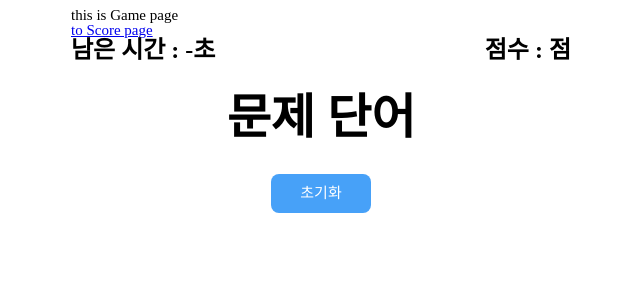
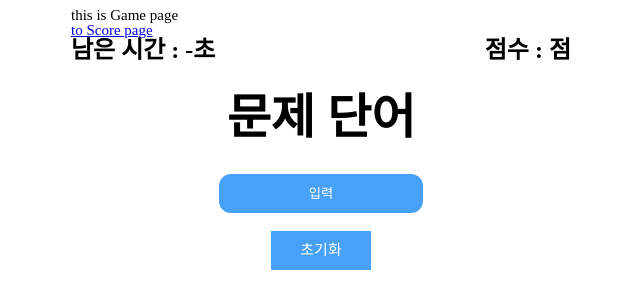
Before and after one commit to Seunghyum/han-com-game, a website built with webpack: page public/index.html in a window 1280 px wide. Both pictures are taken after a click on the button "시작". Shown: the whole page, without its empty margins (319-959 px from the left). Built offline with nearby package versions, Linux system fonts and the light colour scheme; no server answers.

Commit message:
feat: add game input and logic
add game input
bind with setNextQuestion

```diff
--- a/src/pages/GamePage.js
+++ b/src/pages/GamePage.js
@@ -1,5 +1,5 @@
 import { historyRouter, ROUTE_PATH } from '~src/router';
-import { div, p, h1, a, span, button } from '~utils/vDom';
+import { div, p, h1, a, span, button, input } from '~utils/vDom';
 import Timer from '~utils/timer';
 import { getFetch } from '~api/fetch';
 
@@ -11,25 +11,33 @@ class GamePage {
     this.questions = [];
     this.qIndex = 0;
     this.score = 0;
-    this.$questionText = p({ className: 'question-text' });
+    this.$questionText = p({ className: 'question-text' }, '문제 단어');
     this.$time = span({ className: 'question-board__time' }, '-');
     this.$score = span({ className: 'question-board__score' }, '-');
-    this.$startBtn = button(
+    this.$gameControlBtn = button(
       {
         type: 'button',
         className: 'game-control__button',
       },
       '시작'
     );
+    this.$gameInput = input({
+      type: 'test',
+      className: 'game-control__input',
+      placeholder: '입력',
+    });
   }
 
   setNextQuestion(qIndex) {
+    this.qIndex = qIndex;
     this.timer.finish();
+    this.$gameInput.value = '';
     if (this.questions.length - 1 < qIndex)
       return historyRouter(ROUTE_PATH.ScorePage);
 
     const { text: question, second } = this.questions[qIndex];
     this.$questionText.textContent = question;
+
     this.$score.textContent = this.score;
     this.timer.start(second, (time) => {
       this.$time.textContent = time;
@@ -40,36 +48,48 @@ class GamePage {
     });
   }
 
-  async handleStartBtn(self) {
-    if (self.isStarted) {
-      self.$startBtn.textContent = '시작';
-      self.timer.finish();
+  async handleStartBtn() {
+    if (this.isStarted) {
+      this.$gameControlBtn.textContent = '시작';
+      this.timer.finish();
     } else {
-      self.$startBtn.textContent = '초기화';
+      this.$gameControlBtn.textContent = '초기화';
       try {
         const result = await getFetch(
           'https://my-json-server.typicode.com/kakaopay-fe/resources/words'
         );
-        self.questions = result;
-        self.score = result.length;
-        self.$score.textContent = self.score;
-        self.setNextQuestion(0);
+        this.questions = result;
+        this.score = result.length;
+        this.$score.textContent = this.score;
+        this.setNextQuestion(0);
       } catch (err) {
         alert('네트워크 연결이 안됩니다.');
       }
     }
-    self.isStarted = !self.isStarted;
+    this.isStarted = !this.isStarted;
+  }
+
+  handleInputKeyUp(event) {
+    if (event.key !== 'Enter') return;
+    if (event.target.value !== this.questions[this.qIndex].text) return;
+    this.setNextQuestion(this.qIndex + 1);
   }
 
   render() {
-    const self = this;
-    const { $time, $score, $questionText, $startBtn, handleStartBtn } = this;
-
-    $questionText.textContent = '문제 단어';
+    const {
+      $time,
+      $score,
+      $questionText,
+      $gameControlBtn,
+      $gameInput,
+      handleStartBtn,
+      handleInputKeyUp,
+    } = this;
 
     if (!this.isMount) {
       this.isMount = true;
-      this.$startBtn.onclick = () => handleStartBtn(self);
+      $gameControlBtn.onclick = handleStartBtn.bind(this);
+      $gameInput.onkeyup = handleInputKeyUp.bind(this);
 
       return div({ className: 'container' }, [
         div([
@@ -97,7 +117,7 @@ class GamePage {
           ]),
           $questionText,
         ]),
-        div({ className: 'game-control' }, $startBtn),
+        div({ className: 'game-control' }, [$gameInput, $gameControlBtn]),
       ]);
     }
   }
--- a/src/styles/index.css
+++ b/src/styles/index.css
@@ -33,8 +33,33 @@ a, button {
   min-width: 100px;
   background-color: #47a1f8;
   border: 0px;
-  border-radius: 8px;
   padding: 12px;
   margin: auto;
   color: white;
 }
+
+.game-control__input {
+  display: block;
+  min-width: 180px;
+  background-color: #47a1f8;
+  border: 0px;
+  border-radius: 12px;
+  padding: 12px;
+  margin: auto;
+  margin-bottom: 18px;
+  color: white;
+  text-align: center;
+}
+.game-control__input::placeholder {
+  color: white;
+}
+.game-control__input:focus::placeholder {
+  opacity: 0;
+}
+::-webkit-input-placeholder,
+:-moz-placeholder, /* Firefox 18- */
+::-moz-placeholder, /* Firefox 19+ */
+:-ms-input-placeholder {
+  text-align: center;
+  color: white
+}
```
